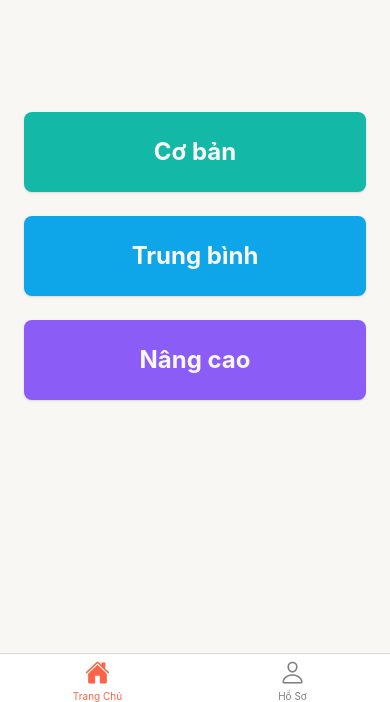
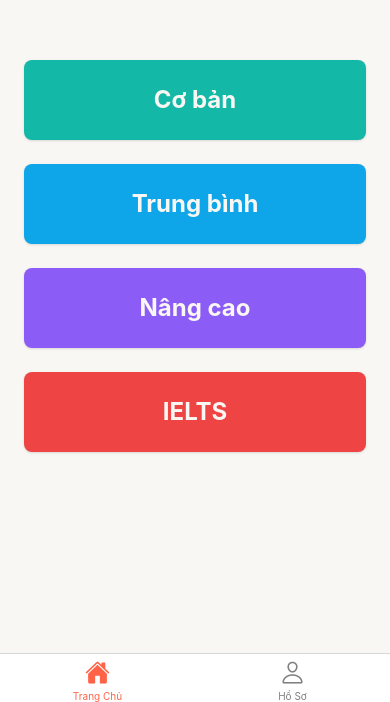
Before and after one commit to NaNguyenn/project-three, a React Native app: screen /Level in a window 390 px wide. Shown: the part 142-844 px from the top of the page. Built offline with nearby package versions, Linux system fonts and the light colour scheme; no server answers; the database is empty.

Commit message:
Add IELTS level

```diff
--- a/src/screens/levels/index.jsx
+++ b/src/screens/levels/index.jsx
@@ -39,6 +39,16 @@
             Nâng cao
           </Text>
         </TouchableOpacity>
+
+        {/* Level IELTS */}
+        <TouchableOpacity
+          className="bg-red-500 py-6 rounded-lg shadow"
+          onPress={() => navigation.navigate("Categories", { level: 4 })}
+        >
+          <Text className="text-neutral text-center font-bold text-2xl">
+            IELTS
+          </Text>
+        </TouchableOpacity>
       </View>
     </SafeAreaView>
   );
```
